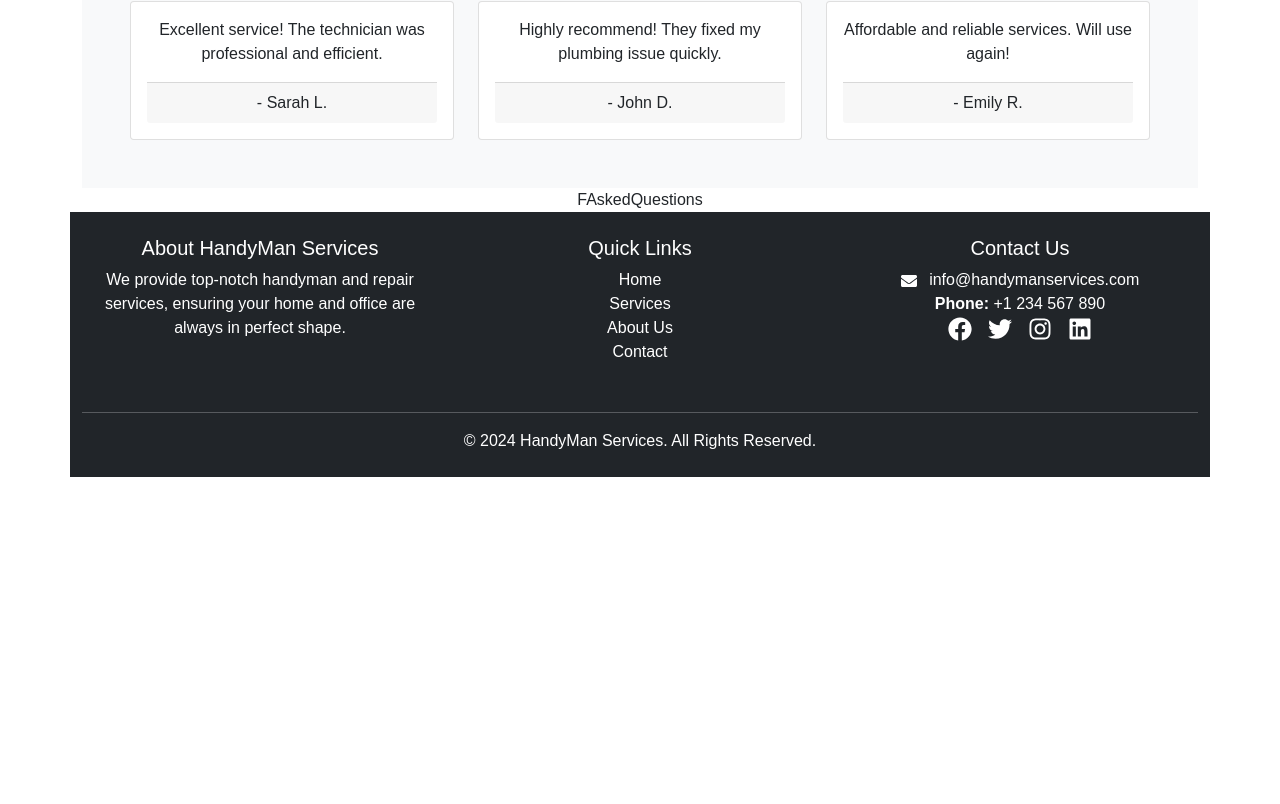
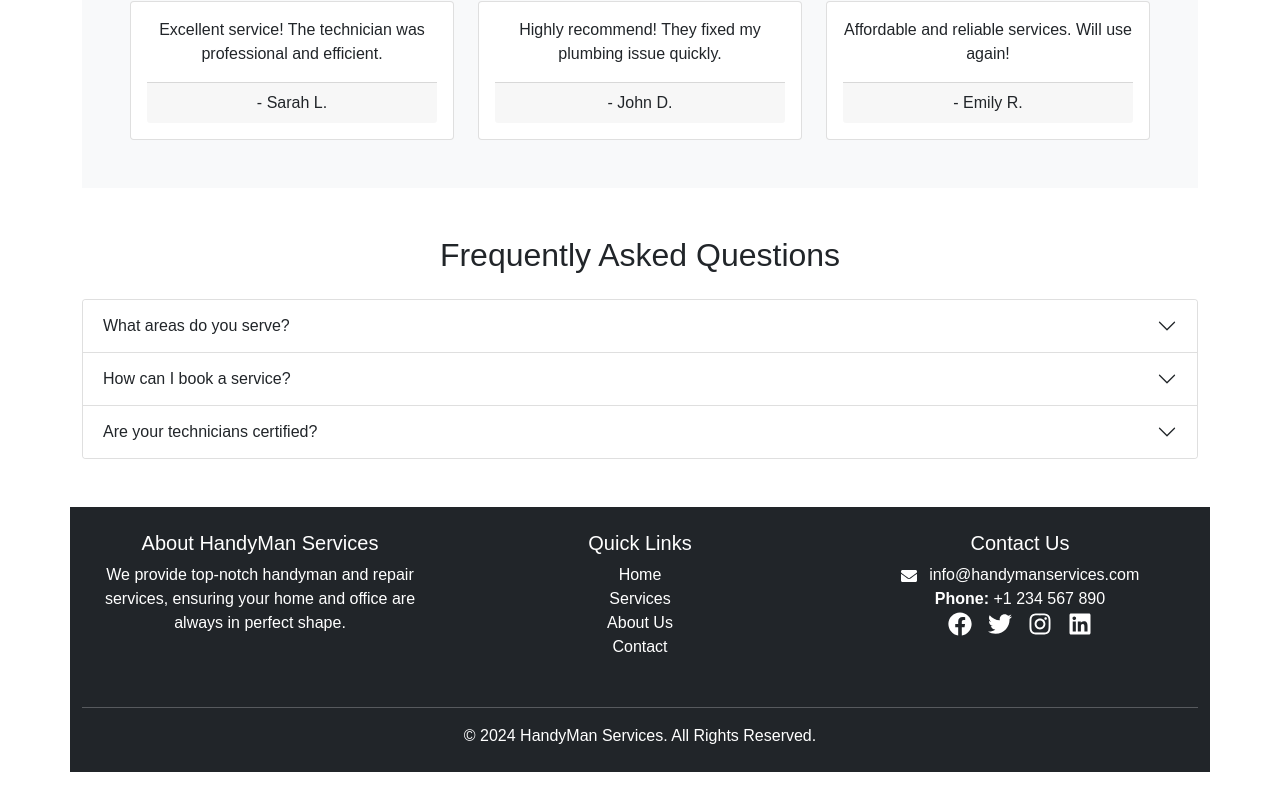
Before and after one commit to nurulazam-dev/mna-handyman-platform, a React (Vite) app: page / in a window 1280 px wide. Shown: the part 1274-2078 px from the top of the page. Before the commit the page ends 1783 px from the top, so only its background shows below. Built offline with nearby package versions, Linux system fonts and the light colour scheme.

Commit message:
FAskedQuestions component update

```diff
--- a/src/components/FAskedQuestions.jsx
+++ b/src/components/FAskedQuestions.jsx
@@ -1,7 +1,34 @@
-import React from "react";
+import { Accordion } from "react-bootstrap";
 
 const FAskedQuestions = () => {
-  return <div>FAskedQuestions</div>;
+  return (
+    <section className="my-5">
+      <h2 className="text-center">Frequently Asked Questions</h2>
+      <Accordion className="mt-4">
+        <Accordion.Item eventKey="0">
+          <Accordion.Header>What areas do you serve?</Accordion.Header>
+          <Accordion.Body>
+            We provide services in most major cities and surrounding areas.
+            Contact us to confirm availability in your location.
+          </Accordion.Body>
+        </Accordion.Item>
+        <Accordion.Item eventKey="1">
+          <Accordion.Header>How can I book a service?</Accordion.Header>
+          <Accordion.Body>
+            You can book a service online through our platform or call us at our
+            toll-free number.
+          </Accordion.Body>
+        </Accordion.Item>
+        <Accordion.Item eventKey="2">
+          <Accordion.Header>Are your technicians certified?</Accordion.Header>
+          <Accordion.Body>
+            Yes, all our technicians are certified and have years of experience
+            in their respective fields.
+          </Accordion.Body>
+        </Accordion.Item>
+      </Accordion>
+    </section>
+  );
 };
 
 export default FAskedQuestions;
```
